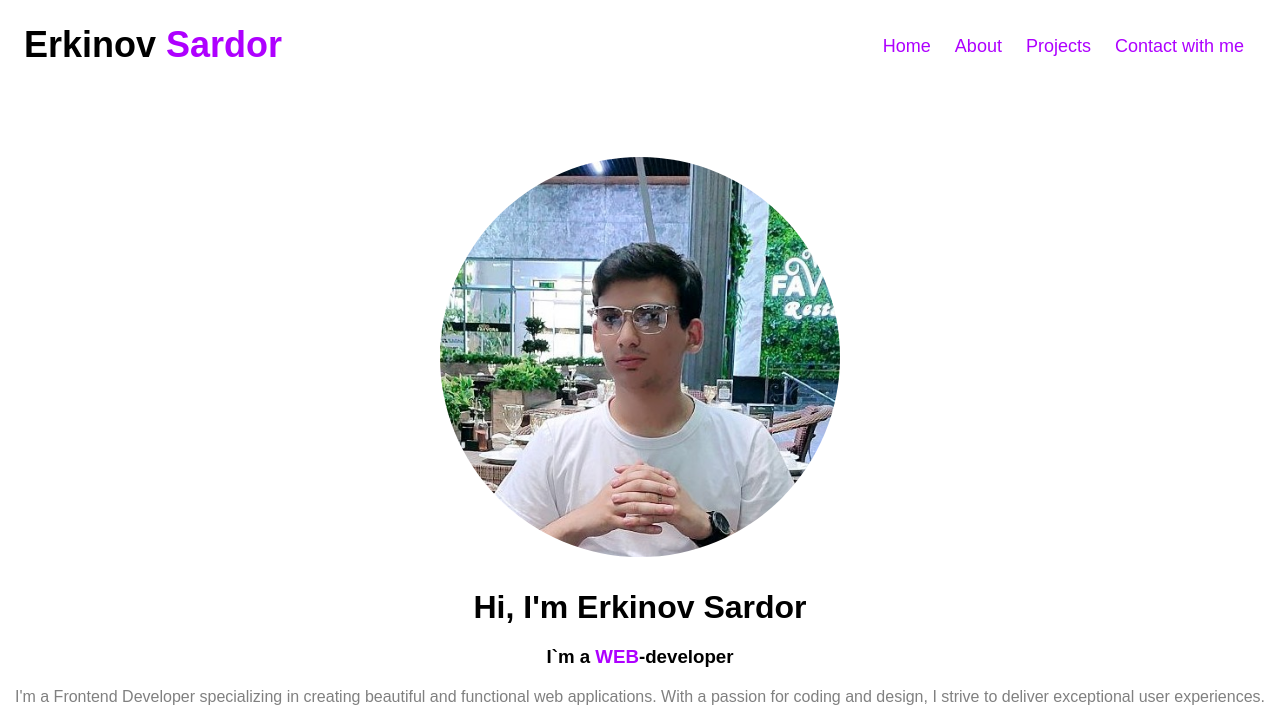
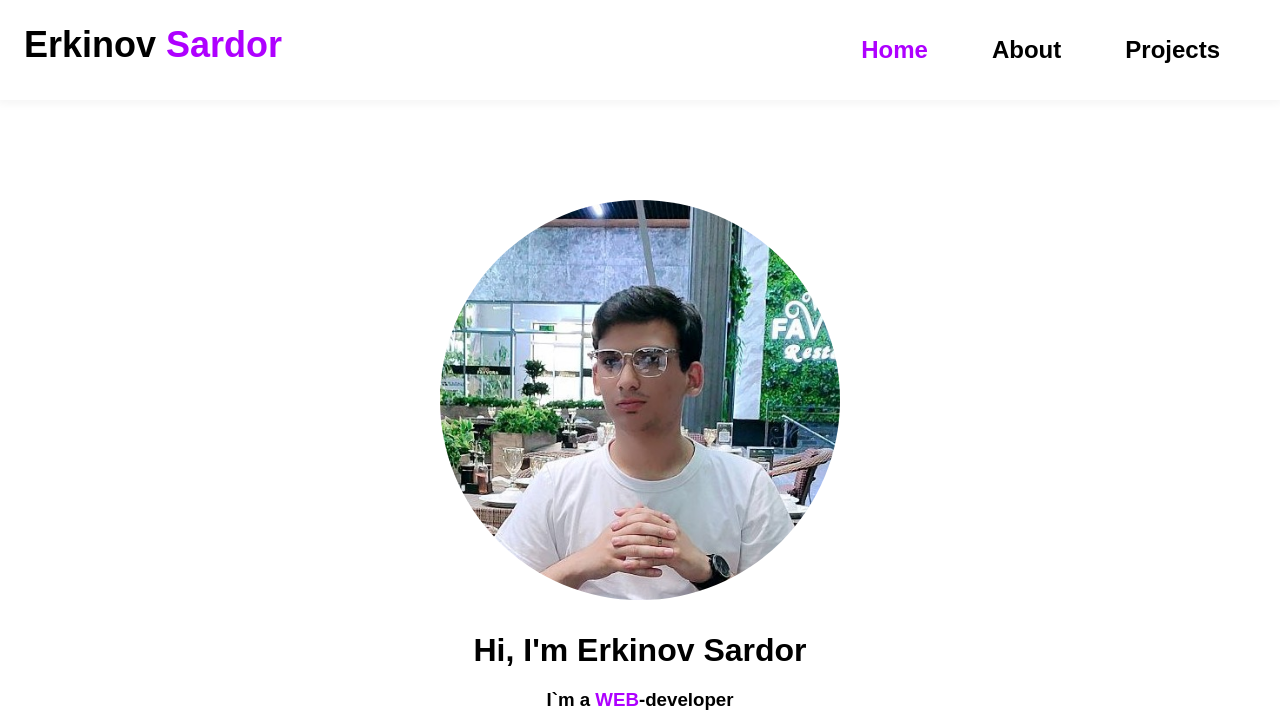
Before and after one commit to Sardor081902/portfel, a plain HTML site: page index.html in a window 1280 px wide. Shown: the top 716 px of the page. Drawn offline with Linux system fonts and the light colour scheme.

Commit message:
animation

```diff
--- /dev/null
+++ b/app.js
@@ -0,0 +1,28 @@
+  const aboutBox = document.querySelector('#aboutbox');
+  const aboutLink = document.querySelector('.about a');
+  aboutBox.addEventListener('mouseenter', () => {
+    aboutLink.classList.add('active')
+
+  });
+  aboutBox.addEventListener('mouseleave', () => {
+    aboutLink.classList.remove('active')
+  });
+
+  const projectBox = document.querySelector('#projectbox');
+  const projectLink = document.querySelector('.project a');
+  projectBox.addEventListener('mouseenter', () => {
+    projectLink.classList.add('active')
+
+  });
+  projectBox.addEventListener('mouseleave', () => {
+     projectLink.classList.remove('active')
+  });
+
+  const homeBox = document.querySelector('#infobox');
+  const homeLink = document.querySelector('.home a');
+  homeBox.addEventListener('mouseenter', () => {
+    homeLink.classList.add('active')
+  });
+  homeBox.addEventListener('mouseleave', () => {
+    homeLink.classList.remove('active')
+  });
--- a/index.html
+++ b/index.html
@@ -6,24 +6,26 @@
     <title>Potfolio</title>
     <link rel="stylesheet" href="style.css">
     <link rel="stylesheet" href="https://cdnjs.cloudflare.com/ajax/libs/font-awesome/7.0.1/css/all.min.css">
+
 </head>
 <body>
     <!-- Header Section -->
+    <div id="infobox">
     <header id="homebox">
         <!-- Logo Section -->
         <div class="logo">Erkinov <a class="sardor">Sardor</a></div>
         <!-- Navigation Menu -->
         <nav>
-            <ul>
-                <li><a href="#homebox" class="header">Home</a></li>
-                <li><a href="#aboutbox" class="header">About</a></li>
-                <li><a href="#projectbox" class="header">Projects</a></li>
-                <li><a href="tel:+998919160560" class="header">Contact with me</a></li>
+            <ul class="nav">
+                <li class="home"><a href="#homebox" class="header">Home</a></li>
+                <li class="about"><a href="#aboutbox" class="header">About</a></li>
+                <li class="project"><a href="#projectbox" class="header">Projects</a></li>
             </ul>
         </nav>
     </header>
     <main>
         <!-- Short info Section -->
+
         <div class="photo">
             <img src="img\my_photo.jpg" alt="me">
         </div>
@@ -39,6 +41,7 @@
             <a href="https://github.com/Sardor081902" target="_blank"><i class="fa-brands fa-github"></i></a>
             <a href="https:wa.me/998904340219" target="_blank"><i class="fa-brands fa-whatsapp"></i></a>
             <a href="https://www.linkedin.com/in/sardor-erkinov-691797395/" target="_blank"><i class="fa-brands fa-linkedin"></i></a>
+        </div>
         </div>
         <!-- About Me Section -->
     <div id="aboutbox">
@@ -72,5 +75,6 @@ If you’re looking for a motivated junior developer or a team member who learns
     <footer>
         <p>&copy; 2025 Erkinov Sardor. All rights not reserved.</p>
     </footer>
+<script src="app.js"></script>
 </body>
 </html>
--- a/style.css
+++ b/style.css
@@ -24,18 +24,40 @@ header{
 
 /* Navigation Menu */
 
-ul {
+#homebox {
+    background-color: white;
+    box-shadow: rgba(0, 0, 0, 0.05) 0px 0px 10px 3px;
+    position: fixed;
+    width: 100%;
+    top: 0;
+}
+.nav {
   margin: 36px;
   display: flex;
-  gap: 24px;
-list-style-type: none;
+  gap: 64px;
+  list-style-type: none;
+  margin-right: 60px;
+  position: relative;
 }
 .photo {
     display: flex;
     justify-content: center;
-    margin-top: 64px;
+    margin-top: 200px;
     border-radius: 100%;
 }
+
+.header {
+  text-decoration: none;
+  font-family: Arial, Helvetica, sans-serif;
+  font-size: 24px;
+  color: black;
+  font-weight: bold;
+}
+.header.active {
+    color: #ae00ff;
+    transition: color 0.3ms;
+}
+
 
 /* Info Section */
 
@@ -77,18 +99,7 @@ i {
 i:hover {
     transform: scale(1.2);
 }
-li {
-  text-decoration: none;
-}
-.header {
-  text-decoration: none;
-  font-family: Arial, Helvetica, sans-serif;
-  font-size: 18px;
-  color: #ae00ff;
-}
-.header:hover {
-  text-decoration: underline;
-}
+
 
 .abouttitle {
     text-align: center;
@@ -149,7 +160,10 @@ html  {
     color: gray;
     font-size: 30px;
 }
-
+#projectbox p:active {
+    transform: scale(0.98);
+    background-color: #f8f8f8;
+}
 /* Footer Section */
 
 footer {
@@ -160,3 +174,6 @@ footer {
     font-family: Arial, Helvetica, sans-serif;
     color: #555;
 }
+#aboutbox:hover .about {
+    text-decoration: underline;
+}
```
